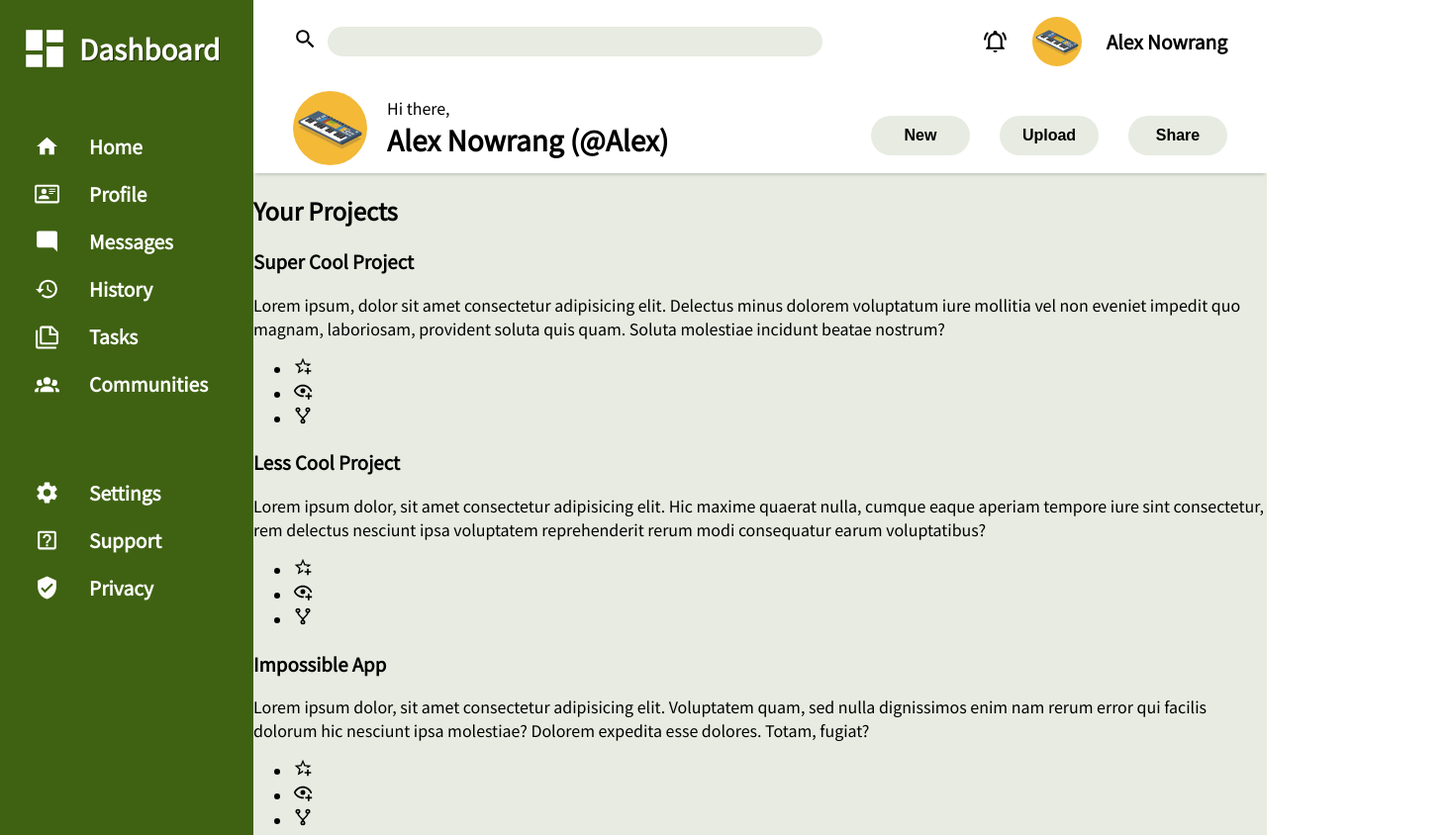
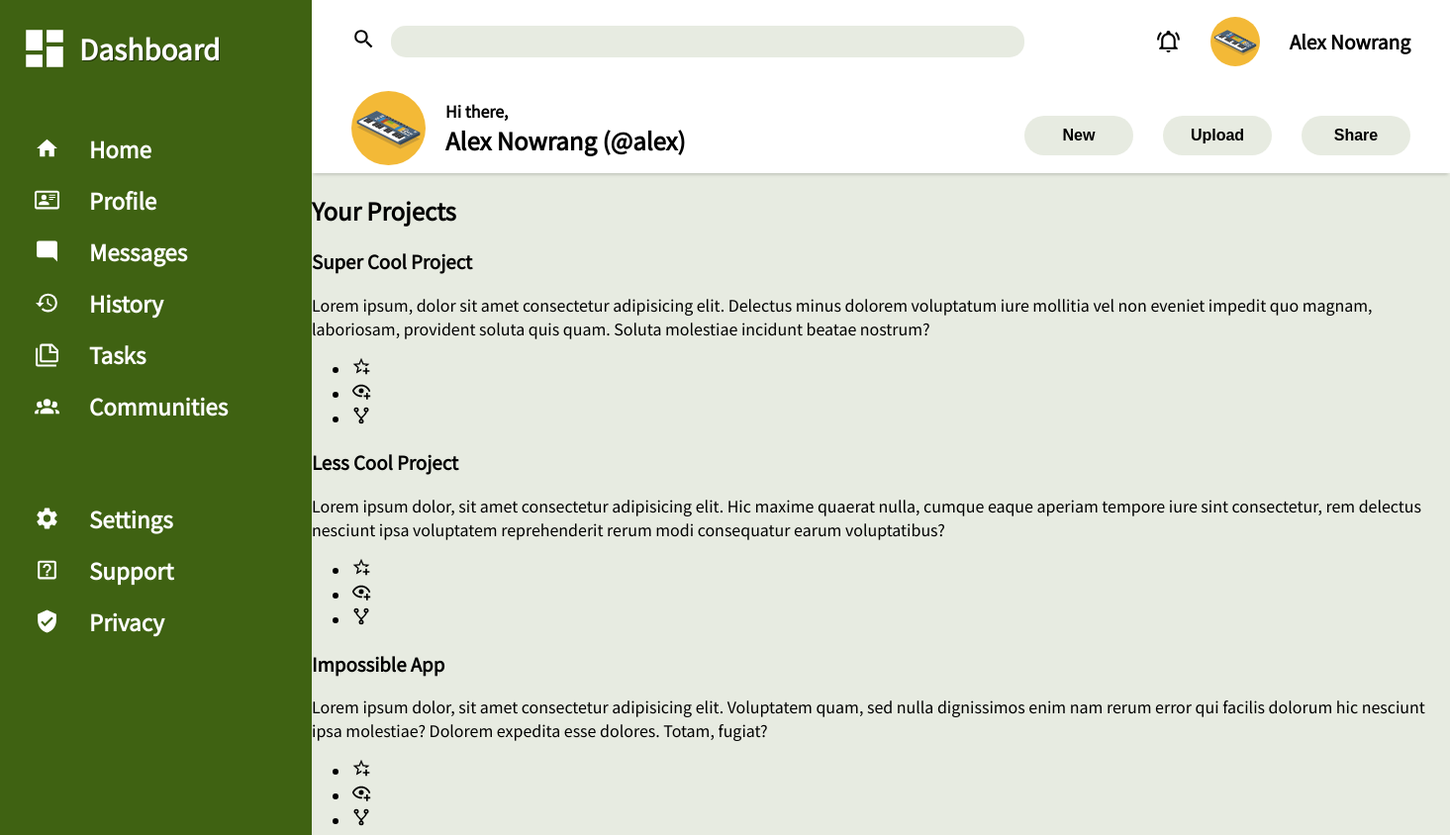
Before and after one commit to Developing-Alex/Admin-Dashboard, a plain HTML site: page index.html in a window 1280 px wide. Shown: the top 844 px of the page at 99% size, 1465 px wide, since content can reach past the window. Drawn offline with Linux system fonts and the light colour scheme.

Commit message:
Refactor and polish styles in sidebar and header

```diff
--- a/index.html
+++ b/index.html
@@ -31,7 +31,7 @@
         <img class="user-avatar" id="user-avatar2" src="img/keyboard-8227845.svg" alt="keyboard" height="75">
         <div class="greet-user">
           <p id="hello">Hi there,</p>
-          <h1 id="username">Alex Nowrang (@Alex)</h1>
+          <h2 id="username">Alex Nowrang (@alex)</h2>
         </div>
       </div>
 
--- a/style.css
+++ b/style.css
@@ -7,7 +7,7 @@ body {
 
 .container {
   display: grid;
-  grid-template-columns: 1fr 4fr;
+  grid-template-columns: 1fr 5fr;
   grid-template-rows: 1fr 10fr;
   grid-template-areas:
   "sidebar header"
@@ -17,7 +17,7 @@ body {
 .header {
   grid-area: header;
   display: grid;
-  grid-template-columns: 3fr 1fr;
+  grid-template-columns: 2fr 1fr;
   grid-template-areas:
   "search-bar notification"
   "user share-interactions";
@@ -36,7 +36,7 @@ body {
   flex-direction: column;
   align-items: flex-start;
   padding: 10px 20px 10px 20px;
-
+  min-width: 275px;
 }
 
 .main-content {
@@ -47,7 +47,7 @@ body {
 .search-bar {
   grid-area: search-bar;
   display: flex;
-  gap: 10px;
+  gap: 15px;
   align-items: center;
 }
 
@@ -55,8 +55,8 @@ body {
   border-radius: 15px;
   background-color: #3f621220;
   border: none;
-  width: 500px;
-  height: 30px;
+  width: 640px;
+  height: 32px;
 }
 
 .notification {
@@ -64,7 +64,7 @@ body {
   display: flex;
   justify-content: flex-end;
   align-items: center;
-  gap: 25px;
+  gap: 30px;
 }
 
 .notification p {
@@ -91,6 +91,7 @@ body {
 
 #hello {
   margin: 0;
+  font-weight: bold;
 }
 
 #user-avatar1 {
@@ -102,7 +103,7 @@ body {
   grid-area: share-interactions;
   display: flex;
   align-items: center;
-  justify-content: flex-start;
+  justify-content: flex-end;
 }
 
 .share-interactions ul {
@@ -116,7 +117,7 @@ body {
 }
 
 .share-interactions ul li button {
-  width: 100px;
+  width: 110px;
   height: 40px;
   border-radius: 20px;
   border: none;
@@ -180,7 +181,7 @@ h1 {
   color: white;
   text-decoration: none;
   font-weight: bold;
-  font-size: 1.2rem;
+  font-size: 1.4rem;
 }
 
 .nav ul li {
```
